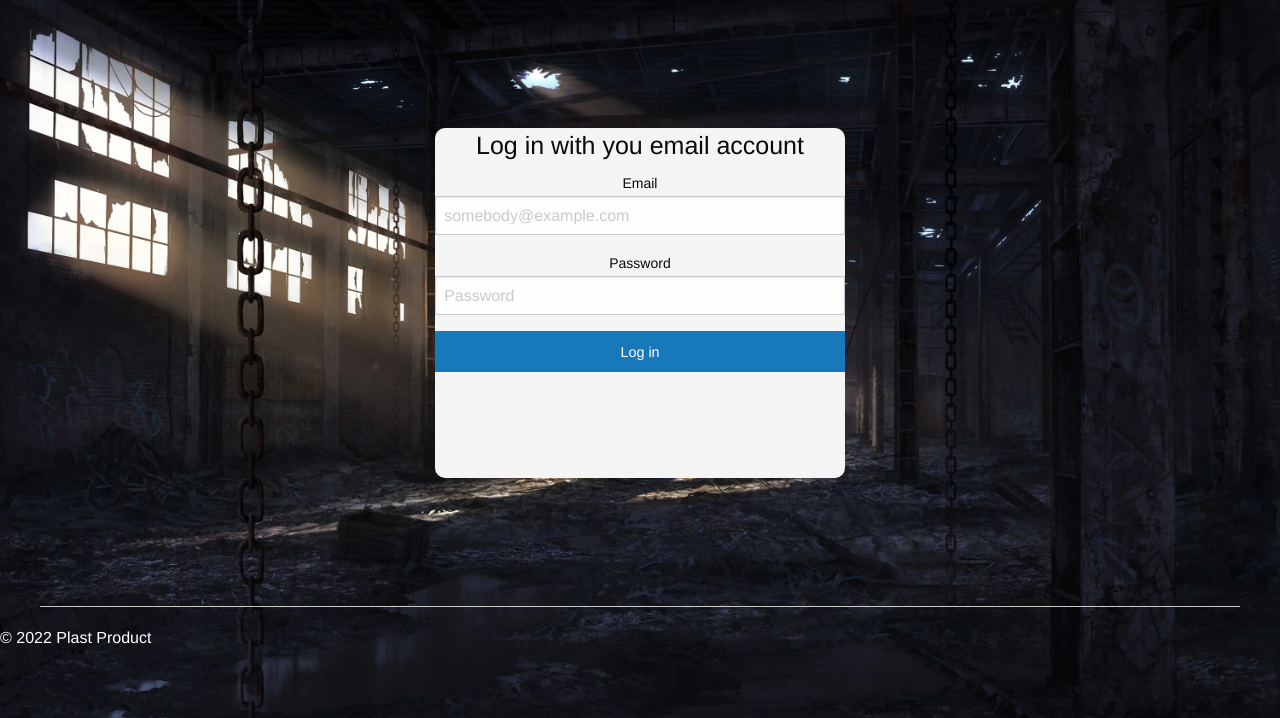
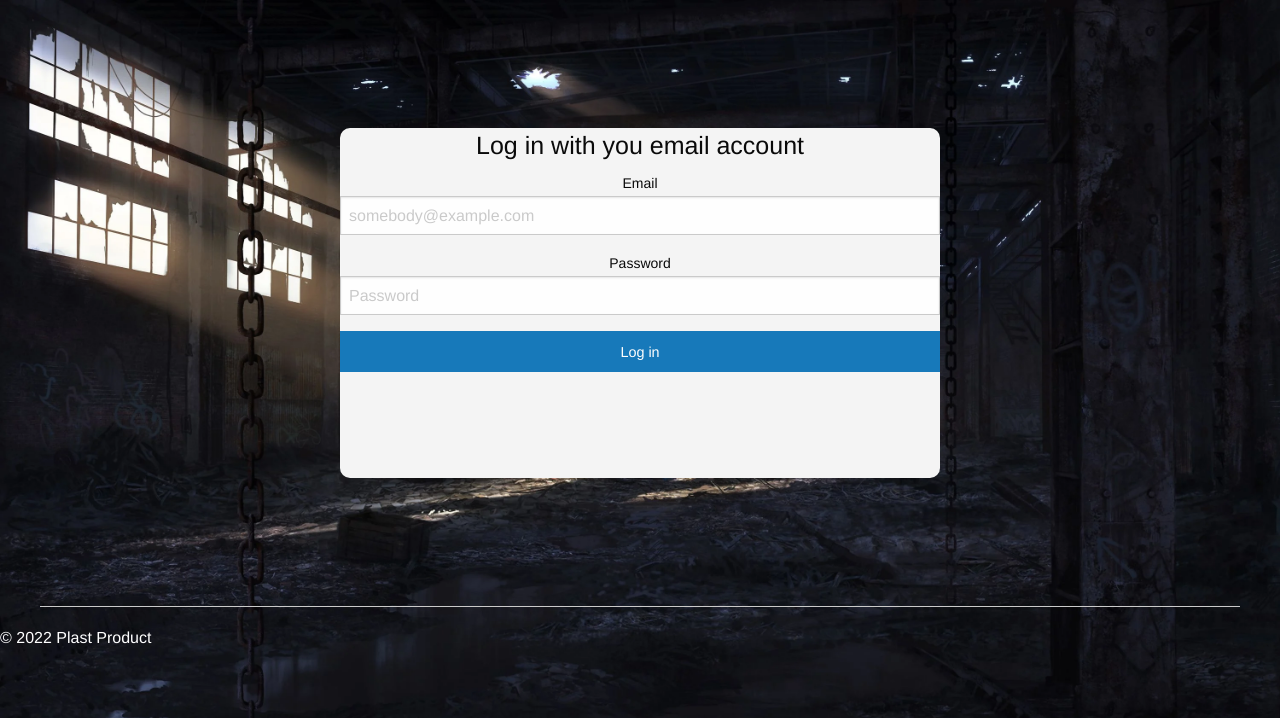
Before and after one commit to nduric92/Home-practice, a PHP site: page /login.php in a window 1280 px wide. Shown: the top 718 px of the page. Run offline with PHP 8.4, Linux system fonts and the light colour scheme.

Commit message:
last update

```diff
--- a/zimskazadaca/foundation/product.hr/css/login.css
+++ b/zimskazadaca/foundation/product.hr/css/login.css
@@ -1,9 +1,9 @@
 .login{
     border-radius: 10px;
-    width: 32%;
+    width: 600px;
     min-height: 350px;
     text-align: center;
-    margin: 34%;
+    margin: auto;
     margin-top: 10%;
     margin-bottom: 10%;
     background-color: rgb(244, 244, 244);
```
